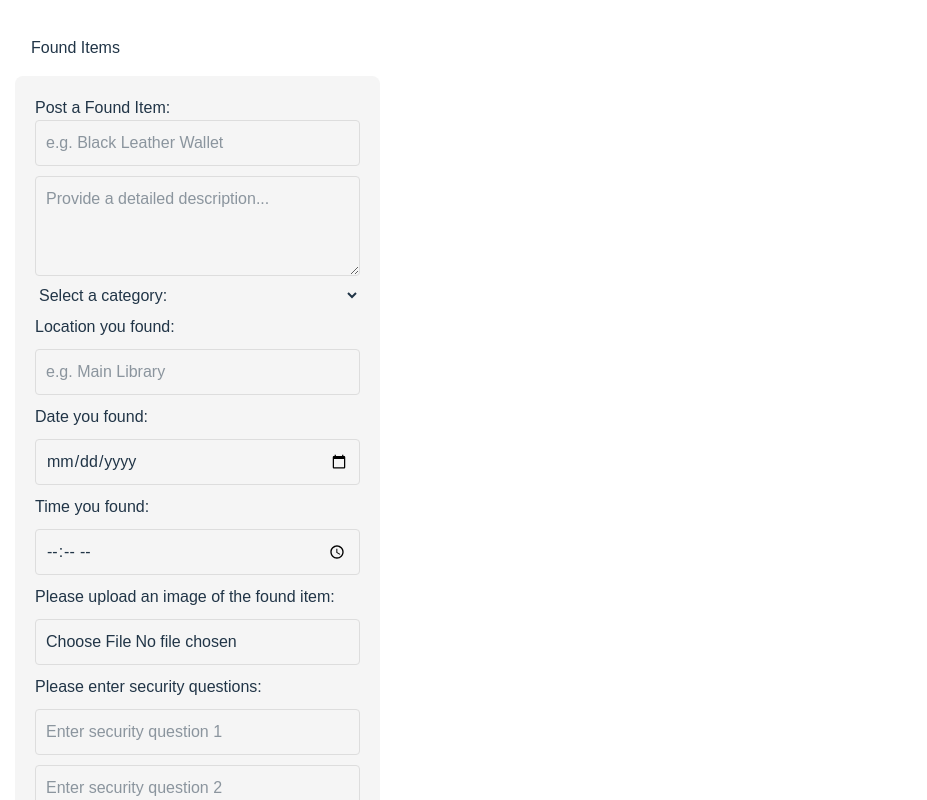
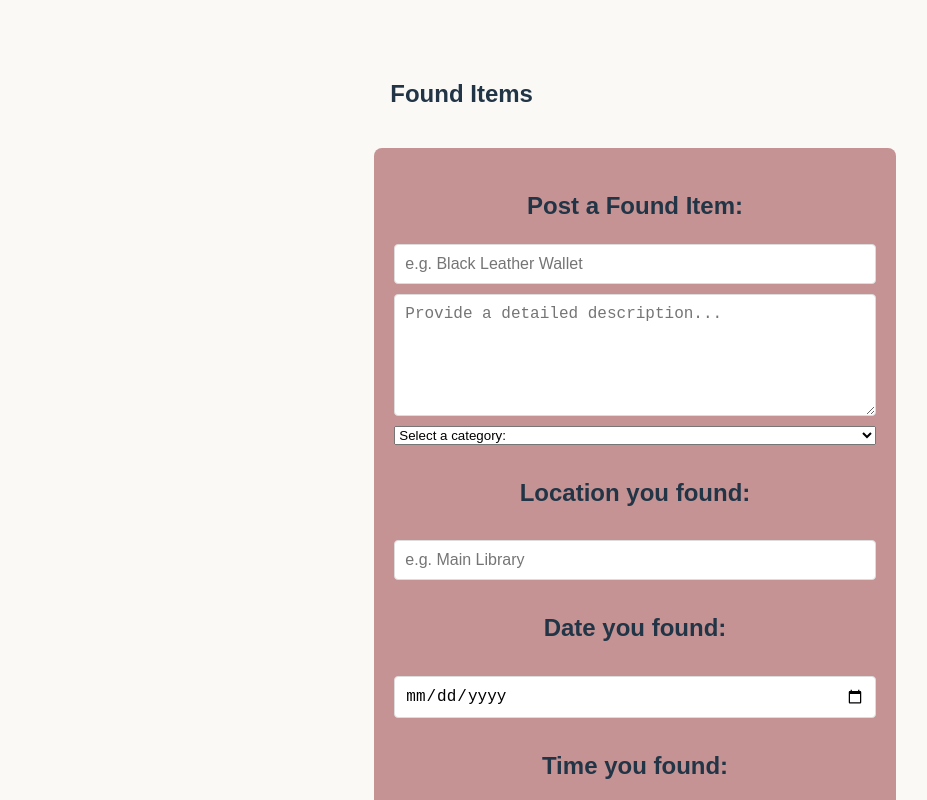
Before and after one commit to PPKPIsTrying112/Campus_Lost_And_Found, a React (Vite) app in the folder client/: page /found-items in a window 1280 px wide. Shown: the top 800 px of the page, without its empty margins (5-932 px from the left). Built offline with nearby package versions, Linux system fonts and the light colour scheme; no server answers.

Commit message:
Center Homepage, make style more cohesive

```diff
--- a/client/src/App.css
+++ b/client/src/App.css
@@ -6,7 +6,7 @@
 }
 
 .form-container {
-  background: #f5f5f5;
+  background: #c59393;
   padding: 20px;
   border-radius: 8px;
   margin-bottom: 30px;
@@ -61,7 +61,7 @@ button:hover {
   color: #666;
 }
 
-/* For Filters */
+/* Filters */
 .filters-container {
   display: flex;
   gap: 1.5rem;
@@ -117,7 +117,7 @@ button:hover {
   font-size: 16px;
   border: 1px solid #ddd;
   border-radius: 4px;
-  background-color: white;
+  background-color: rgb(218, 209, 209);
   cursor: pointer;
 }
 
--- a/client/src/App.jsx
+++ b/client/src/App.jsx
@@ -7,12 +7,14 @@ import Signup from "./pages/Signup";
 import PostPage from "./pages/PostPage";
 import FoundItemsPage from './pages/FoundItemsPage';
 import Profile from "./pages/ProfilePage";
+import "./App.css";
 
 function App() {
   const { user } = useAuth();
 
   return (
     <Router>
+      <div className="App">
         <Routes>
           {/* Homepage accessible to everyone */}
           <Route path="/" element={<Homepage />} />
@@ -43,8 +45,8 @@ function App() {
             path="/profile"
             element={user ? <Profile /> : <Navigate to="/login" />}
           />
-
         </Routes>
+      </div>
     </Router>
   );
 }
--- a/client/src/index.css
+++ b/client/src/index.css
@@ -1,5 +1,6 @@
-@import "tailwindcss";
-
+@tailwind base;
+@tailwind components;
+@tailwind utilities;
 
 :root {
   font-family: system-ui, Avenir, Helvetica, Arial, sans-serif;
@@ -7,8 +8,8 @@
   font-weight: 400;
 
   color-scheme: light dark;
-  color: rgba(255, 255, 255, 0.87);
-  background-color: #242424;
+  color: #333;
+  background-color: #faf9f6;
 
   font-synthesis: none;
   text-rendering: optimizeLegibility;
@@ -28,9 +29,12 @@ a:hover {
 body {
   margin: 0;
   display: flex;
-  place-items: center;
+  align-items: center;
+  justify-content: center;
   min-width: 320px;
   min-height: 100vh;
+  text-align: center;
+  background-color: #faf9f6;
 }
 
 h1 {
@@ -60,7 +64,7 @@ button:focus-visible {
 @media (prefers-color-scheme: light) {
   :root {
     color: #213547;
-    background-color: #ffffff;
+    background-color: #f4e1c1; /* sandy stays in light mode */
   }
   a:hover {
     color: #747bff;
--- a/client/src/pages/Homepage.jsx
+++ b/client/src/pages/Homepage.jsx
@@ -12,6 +12,7 @@ function Homepage() {
 
 
   return (
+
     <div
       style={{
         display: "flex",
--- a/client/vite.config.js
+++ b/client/vite.config.js
@@ -1,8 +1,9 @@
 import { defineConfig } from 'vite'
+import tailwindcss from '@tailwindcss/vite'
 import react from '@vitejs/plugin-react'
 
 export default defineConfig({
-  plugins: [react()],
+  plugins: [react(), tailwindcss()],
   server: {
     proxy: {
       '/api': {
```
Lines whose indentation alone changed are shown as unchanged.
